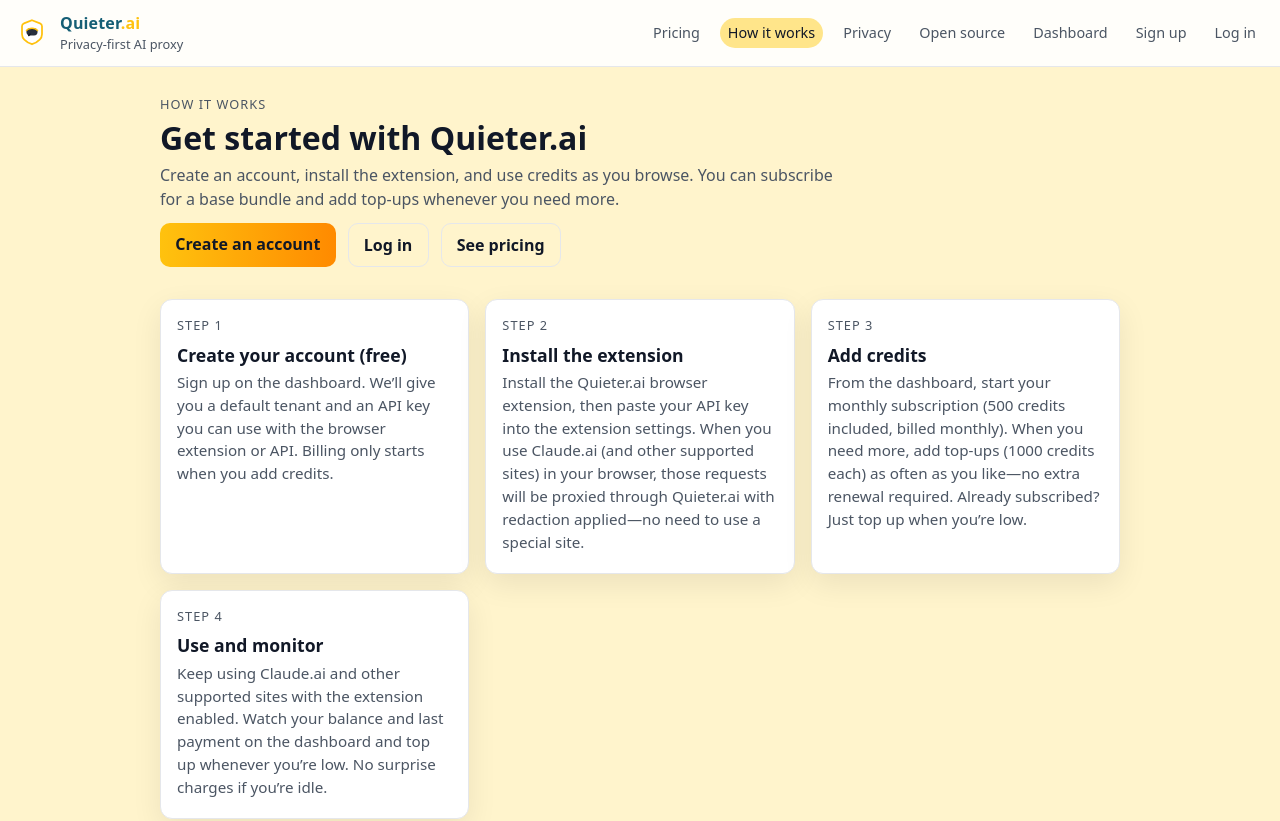
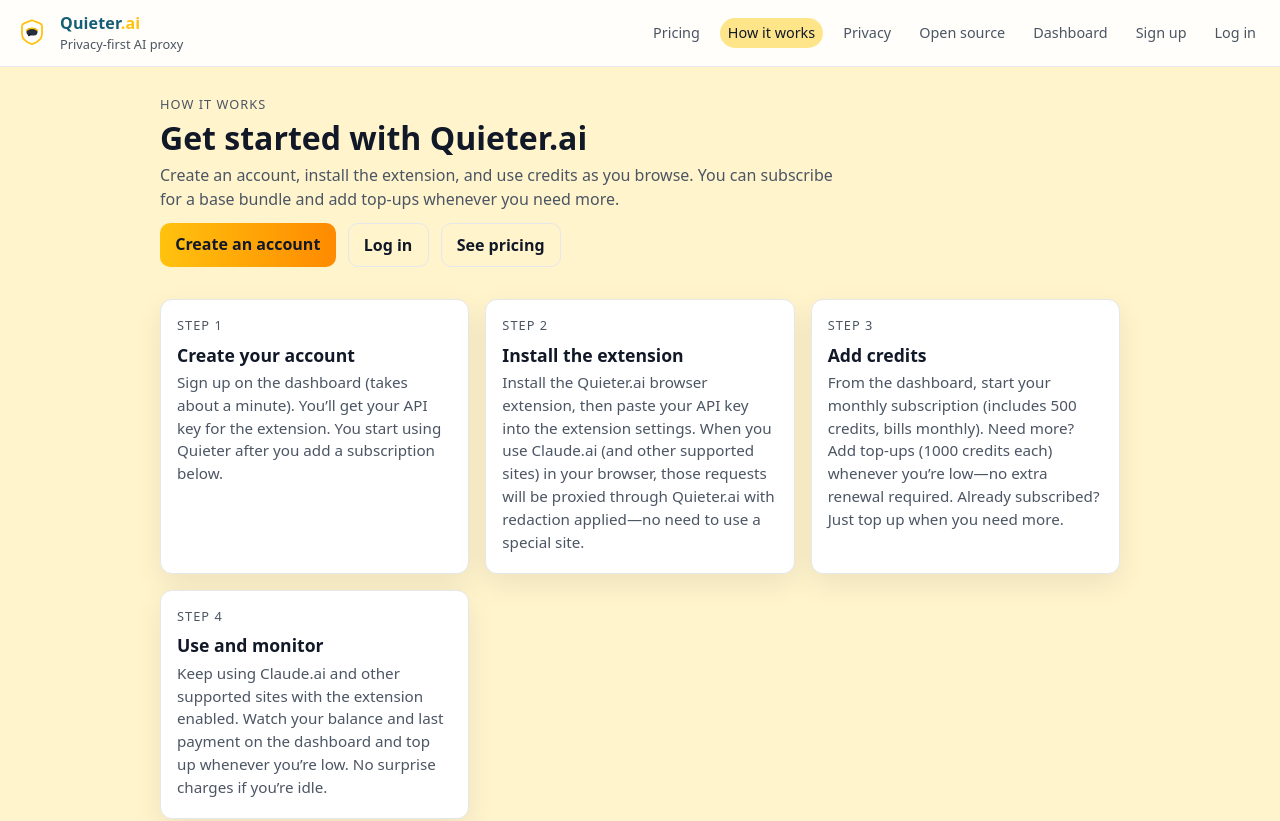
Before and after one commit to pleniv01/quieter.ai, a Vue app in the folder frontend/: page /how-it-works in a window 1280 px wide. Shown: the top 821 px of the page. Built offline with nearby package versions, Linux system fonts and the light colour scheme.

Commit message:
Simplify how-it-works wording for account + subscription flow

```diff
--- a/frontend/src/views/HowItWorks.vue
+++ b/frontend/src/views/HowItWorks.vue
@@ -20,10 +20,10 @@
     <div class="steps">
       <div class="step">
         <p class="eyebrow">Step 1</p>
-        <h2>Create your account (free)</h2>
+        <h2>Create your account</h2>
         <p class="muted">
-          Sign up on the dashboard. We’ll give you a default tenant and an API key you can use with the
-          browser extension or API. Billing only starts when you add credits.
+          Sign up on the dashboard (takes about a minute). You’ll get your API key for the extension.
+          You start using Quieter after you add a subscription below.
         </p>
       </div>
       <div class="step">
@@ -39,9 +39,9 @@
         <p class="eyebrow">Step 3</p>
         <h2>Add credits</h2>
         <p class="muted">
-          From the dashboard, start your monthly subscription (500 credits included, billed monthly).
-          When you need more, add top-ups (1000 credits each) as often as you like—no extra renewal
-          required. Already subscribed? Just top up when you’re low.
+          From the dashboard, start your monthly subscription (includes 500 credits, bills monthly).
+          Need more? Add top-ups (1000 credits each) whenever you’re low—no extra renewal required.
+          Already subscribed? Just top up when you need more.
         </p>
       </div>
       <div class="step">
```
